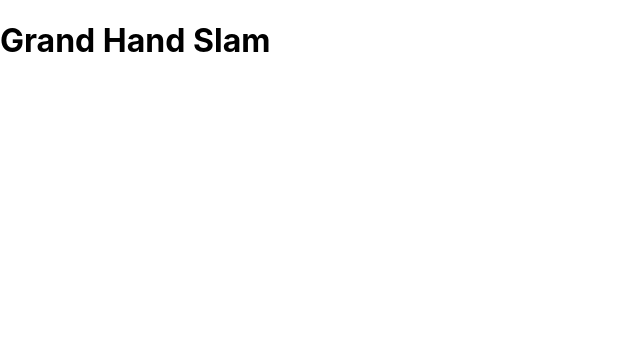
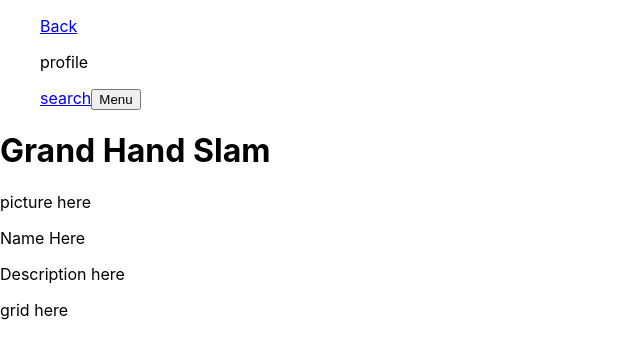
Before and after one commit to Reigningeddie/Grand_Hand_Slam, a React (Create React App) app: page / in a window 1280 px wide. Shown: the top 358 px of the page, without its empty margins (0-640 px from the left). Built offline with nearby package versions, Linux system fonts and the light colour scheme.

Commit message:
added a navigation component and starting the css

```diff
--- a/src/App.jsx
+++ b/src/App.jsx
@@ -1,9 +1,11 @@
 import {HashRouter} from 'react-router-dom'
 import Home from './components/home'
+import Nav from './components/nav'
 
 function App() {
   return (
   <HashRouter>
+    <Nav />
     <Home />
   </HashRouter>
   );
--- a/src/components/home.jsx
+++ b/src/components/home.jsx
@@ -4,6 +4,10 @@ export default function Home() {
     <>
     <main>
       <h1>Grand Hand Slam</h1>
+      <p>picture here</p>
+      <p>Name Here</p>
+      <p>Description here</p>
+      <p>grid here</p>
     </main>
     </>
   )
--- /dev/null
+++ b/src/components/nav.jsx
@@ -0,0 +1,15 @@
+import nav from './nav.module.css'
+import { Link } from 'react-router-dom'
+
+export default function Nav() {
+  return (
+    <nav className={nav.nav}>
+      <ul className={nav.list}>
+        <Link className={nav.items}>Back</Link>
+        <p className={nav.profile}>profile</p>
+        <Link className={nav.items}>search</Link>
+        <button className={nav.btn}>Menu</button>
+      </ul>
+    </nav>
+  )
+}
```
Also changed, not shown: src/components/home.css (deleted), src/components/home.module.css (added), src/components/nav.module.css (added).
